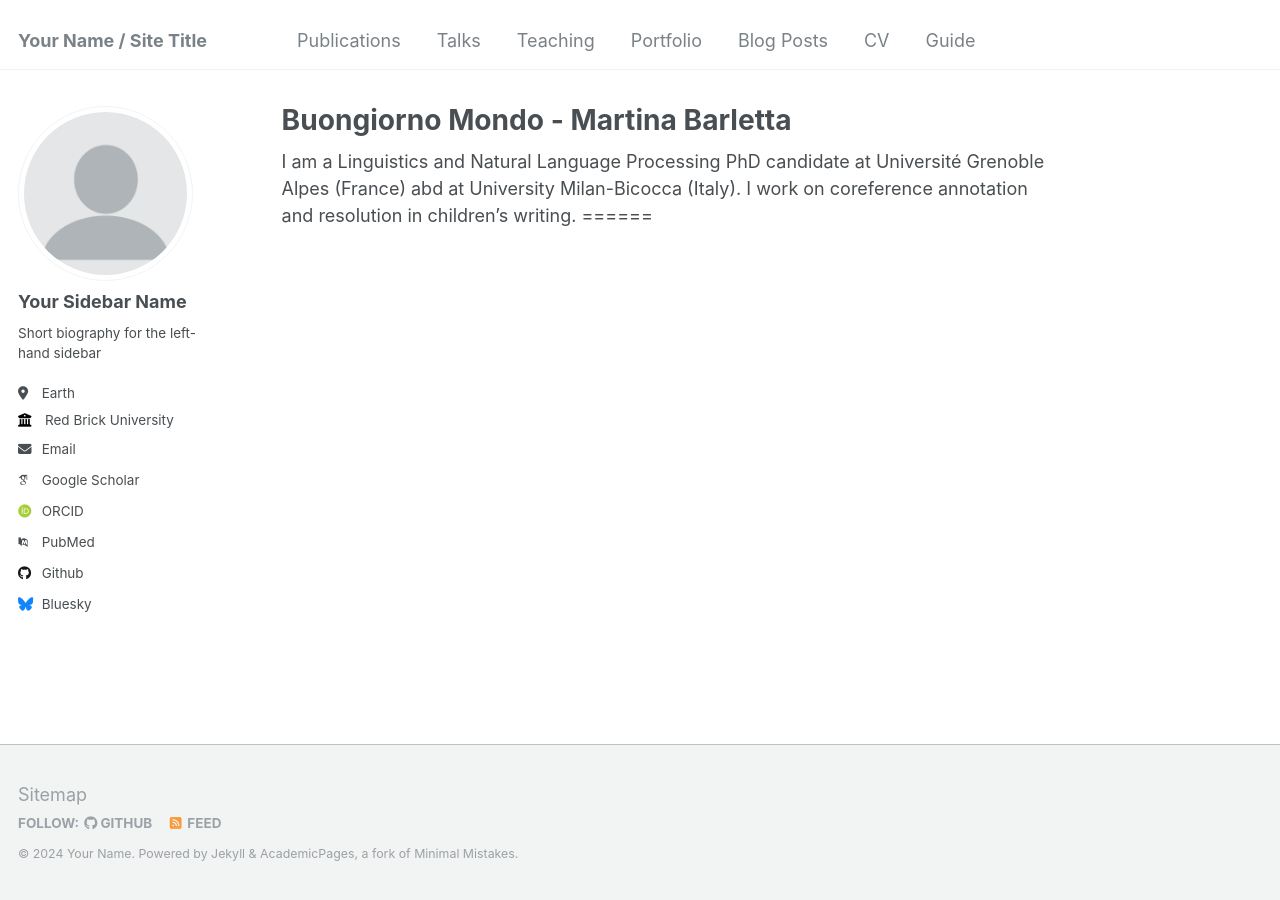
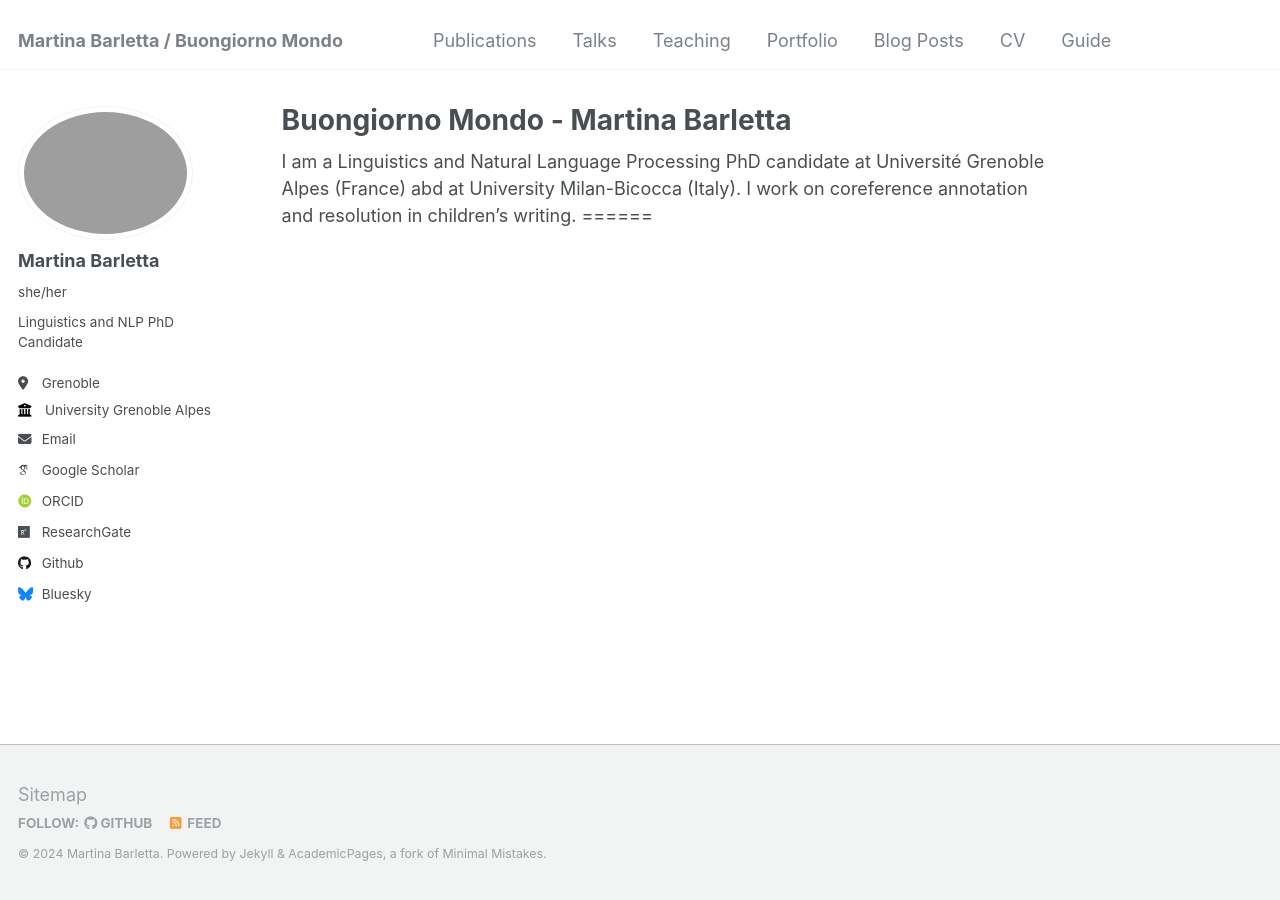
Before and after one commit to martinabarletta/martina-barletta, a Jekyll site: the page built from _pages/about.md, in a window 1280 px wide. Built offline with Jekyll 4.4.1, drawn with Linux system fonts in a browser that asks for light colours; some web fonts are replaced.

Commit message:
config side bar modificaata

```diff
--- a/_config.yml
+++ b/_config.yml
@@ -8,42 +8,40 @@
 
 # Basic Site Settings
 locale                   : "en-US"
-title                    : "Your Name / Site Title"
+title                    : "Martina Barletta / Buongiorno Mondo"
 title_separator          : "-"
-name                     : &name "Your Name"
-description              : &description "personal description"
-url                      : https://academicpages.github.io # the base hostname & protocol for your site e.g. "https://mmistakes.github.io"
+name                     : &name "Martina Barletta"
+description              : &description "Linguistics/NLP PhD ongoing"
+url                      : https://martinabarletta.github.io/martina-barletta/ # the base hostname & protocol for your site e.g. "https://mmistakes.github.io"
 baseurl                  : "" # the subpath of your site, e.g. "/blog"
-repository               : "academicpages/academicpages.github.io"
+repository               : "martinabarletta/martina-barletta.github.io"
 
 # Site Author - The following control what appear as part of the author content on the side bar.
 #               If a field is blank the icon and link will not appear, otherwise it will be shown.
 #               Additional customization can be done by editing /_includes/author-profile.html
 author:
   # Biographic information
-  avatar           : "profile.png"
-  name             : "Your Sidebar Name"
-  pronouns         : # example: "she/her"
-  bio              : "Short biography for the left-hand sidebar"
-  location         : "Earth"
-  employer         : "Red Brick University"
+  avatar           : "images/bio-photo.png"
+  name             : "Martina Barletta"
+  pronouns         : "she/her"
+  bio              : "Linguistics and NLP PhD Candidate"
+  location         : "Grenoble"
+  employer         : "University Grenoble Alpes - LIDILEM"
   uri              : # URL
-  email            : "none@example.org"
+  email            : "martina.barletta@univ-grenoble-alpes.fr"
 
   # Academic websites
   arxiv            : # URL - Update with the correct link to your profile
-  googlescholar    : "https://scholar.google.com/citations?user=PS_CX0AAAAAJ"
-  impactstory      : # URL
-  orcid            : "http://orcid.org/yourorcidurl"
-  semantic         : # URL
-  pubmed           : "https://www.ncbi.nlm.nih.gov/pubmed/?term=john+snow"
-  researchgate     : # URL
+  googlescholar    : "https://scholar.google.com/citations?user=35JmE9EAAAAJ&hl=en&oi=ao"
+  orcid            : "https://orcid.org/0000-0002-1336-3033"
+  hal              : "https://cv.hal.science/martina-barletta"
+  researchgate     : "https://www.researchgate.net/profile/Martina-Barletta"
 
   # Repositories and software development
   bitbucket        : # Username - Update with your username on the site
   codepen          : # Username
   dribbble         : # Username
-  github           : "academicpages"
+  github           : "martinabarletta"
   kaggle           : # Username
   stackoverflow    : # User number or user number and name (i.e., use "1" or "1/jeff-atwood")
 
@@ -75,8 +73,8 @@ author:
 
 # Publication Category - The following the list of publication categories and their headings
 publication_category:
-  books:
-    title: 'Books'
+  books: #
+    title: # 'Books'
   manuscripts:
     title: 'Journal Articles'
   conferences:
```
